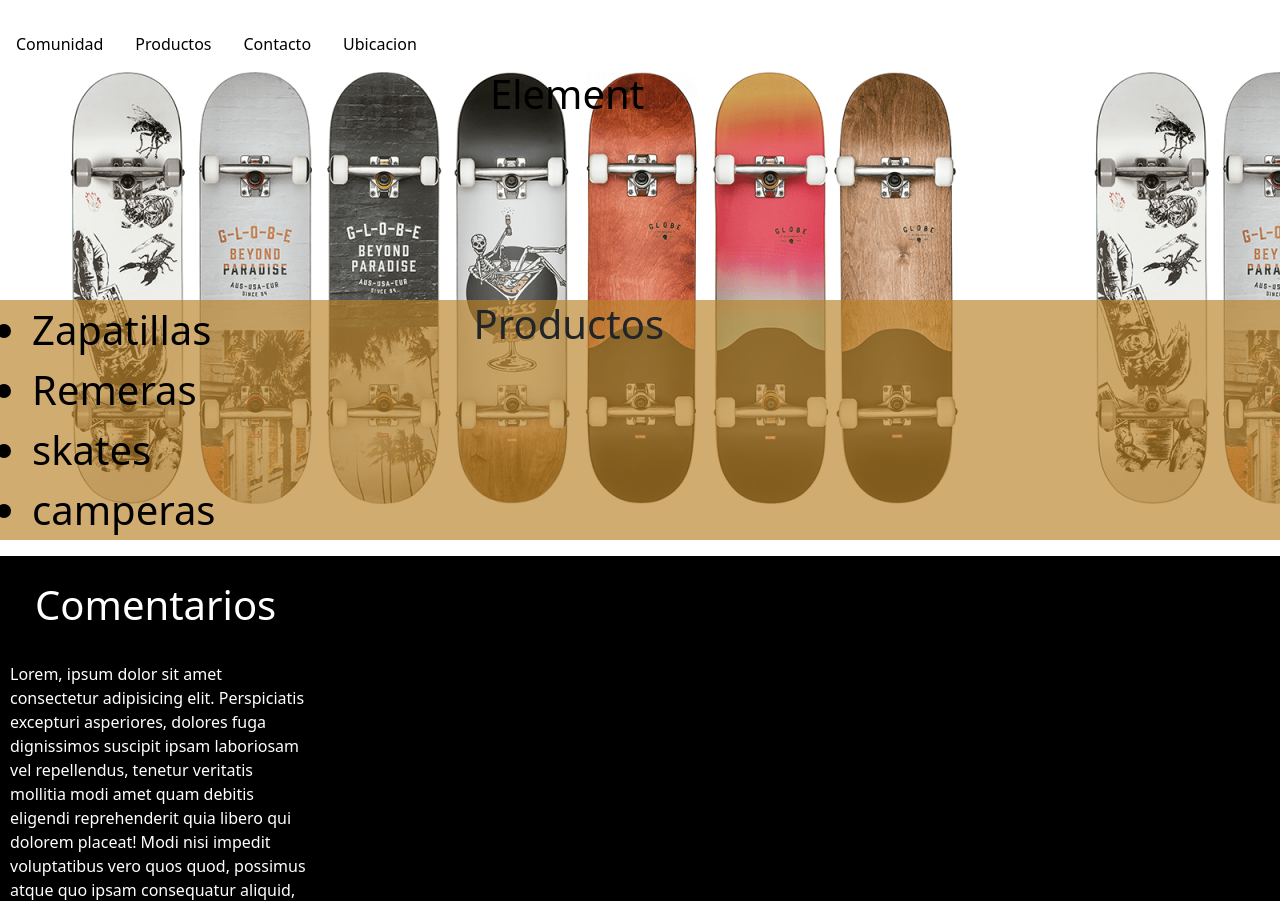
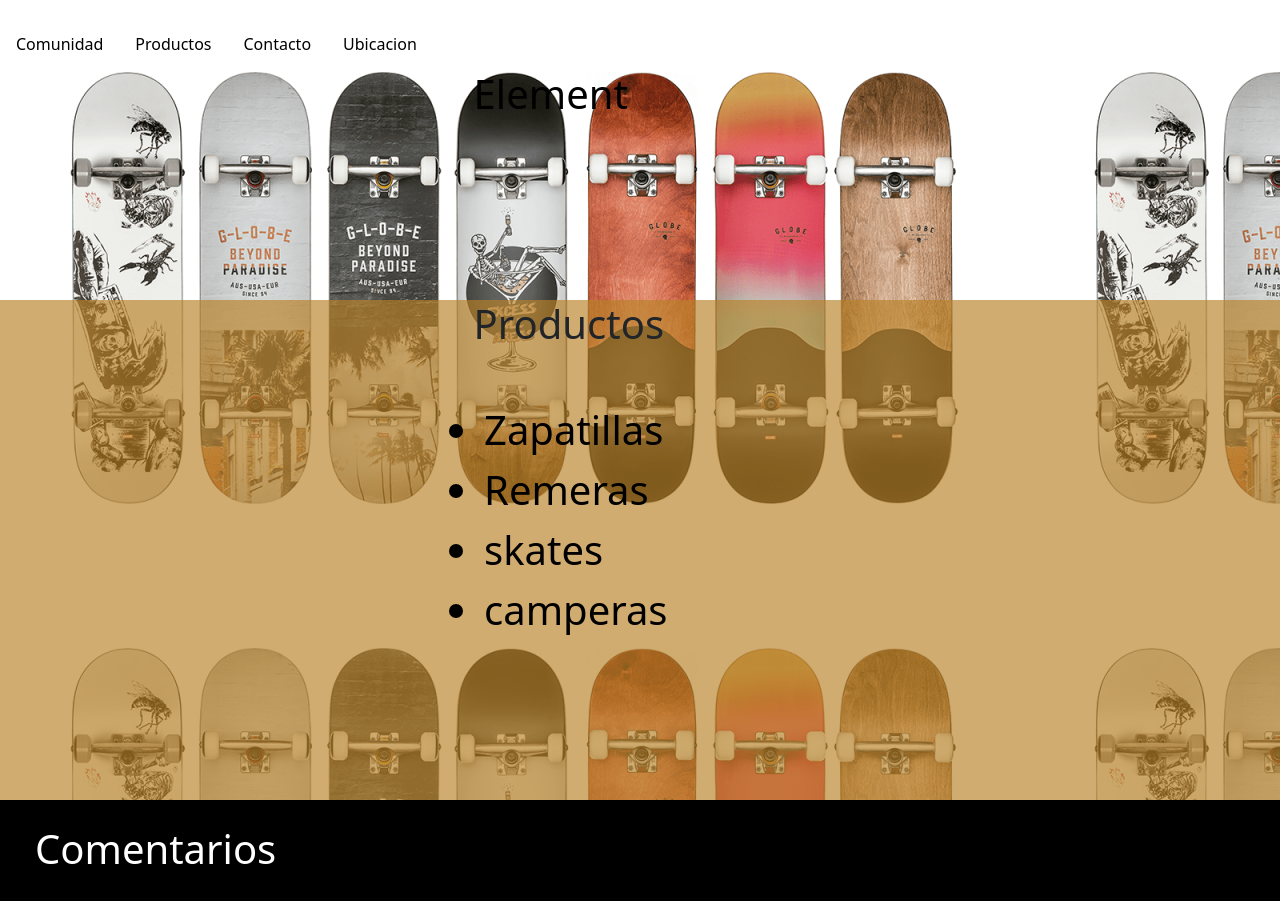
Before and after one commit to IvanOcampo97/Bootstrap, a plain HTML site: page pages/productos.html in a window 1280 px wide. Shown: the top 901 px of the page. Drawn offline with nearby package versions, Linux system fonts and the light colour scheme; files whose address does not match are found by name.

Commit message:
entrega segundo proyecto final

```diff
--- a/pages/productos.html
+++ b/pages/productos.html
@@ -12,20 +12,20 @@
     <!-- abre home  -->
     <header>
         <nav>
-            <a href="index.html" class="logo"> Element</a>
+            <a href="../index.html" class="logo"> Element</a>
         </nav><br>
         <ul class="nav">
             <li class="nav-item">
-              <a class="nav-link active text-black" aria-current="page" href="./pages/comunidad.html">Comunidad</a>
+              <a class="nav-link active text-black" aria-current="page" href="comunidad.html">Comunidad</a>
             </li>
             <li class="nav-item">
-              <a class="nav-link text-black" href="./pages/productos.html">Productos</a>
+              <a class="nav-link text-black" href="productos.html">Productos</a>
             </li>
             <li class="nav-item">
-              <a class="nav-link text-black" href="./pages/contacto.html">Contacto</a>
+              <a class="nav-link text-black" href="contacto.html">Contacto</a>
             </li>
             <li class="nav-item">
-              <a class="nav-link text-black" href="pages/ubicacion.html">Ubicacion</a>
+              <a class="nav-link text-black" href="ubicacion.html">Ubicacion</a>
             </li>
           </ul>
     </header>
@@ -33,7 +33,7 @@
 <!-- apartado productos -->
 <main class="mainProductos">
     <h1 class="centrar">Productos</h1>
-    <ul class="logo">
+    <ul class="logo-productos">
         <li>Zapatillas</li>
         <li>Remeras</li>
         <li>skates</li>
--- a/style.css
+++ b/style.css
@@ -21,10 +21,23 @@ nav{
 
 }
 .logo{
+    width: 20%;
+    height: auto;
     font-size: 40px;
+    position: absolute;
+    right: 43%;
     text-decoration: none;
     color: black;
-    align-items: center;
+}
+.logo-productos{
+    width: 20%;
+    height: auto;
+    font-size: 40px;
+    position: absolute;
+    right: 50%;
+    text-decoration: none;
+    color: black;
+    padding: 100px;
 }
 .btn{
     width: auto;
@@ -134,7 +147,7 @@ form{
     height: 600px;
 }
 .mainProductos{
-    height: auto;
+    height: 500px;
     width: auto;
 }
 .mainUbicacion{
```
Also changed, not shown: index.html (+2 -2 lines), pages/comunidad.html (+5 -5 lines), pages/contacto.html (+5 -5 lines), pages/ubicacion.html (+5 -5 lines).
